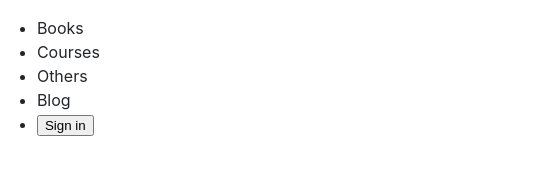
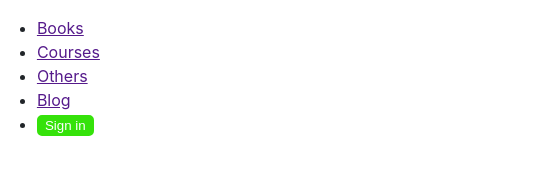
Before and after one commit to foysalmahmud42/Midterm_1730150, a plain HTML site: page index.html in a window 1280 px wide. Shown: the full height of the page, 92-640 px from the left. Drawn offline with Linux system fonts and the light colour scheme.

Commit message:
Third commit

```diff
--- a/css/style.css
+++ b/css/style.css
@@ -16,6 +16,12 @@ body {
     height: 30px;
 
 }
+button {
+    background-color: rgb(53, 226, 10);
+    color: white;
+    border-radius: 5px;
+    border: 2px solid rgb(53, 226, 10);
+ }
 
 .navbar{
     display: flex;
--- a/index.html
+++ b/index.html
@@ -16,11 +16,11 @@
         </div>
         <div class="nav-links">
             <ul >
-	        	<li ><a >Books</a></li>
-	            <li ><a >Courses</a></li>
-	            <li ><a >Others</a></li>
-                <li ><a >Blog</a></li>
-                <li><button>Sign in</button></li>
+	        	<li><a href="">Books</a></li>
+	            <li><a href="">Courses</a></li>
+	            <li><a href="">Others</a></li>
+                <li><a href="">Blog</a></li>
+                <li><button >Sign in</button></li>
 
 	        </ul>
         </div>
```
